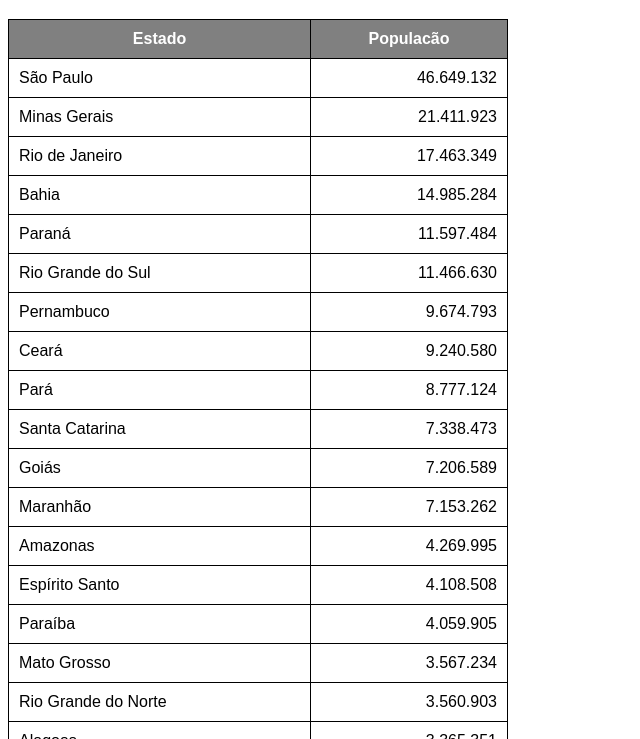
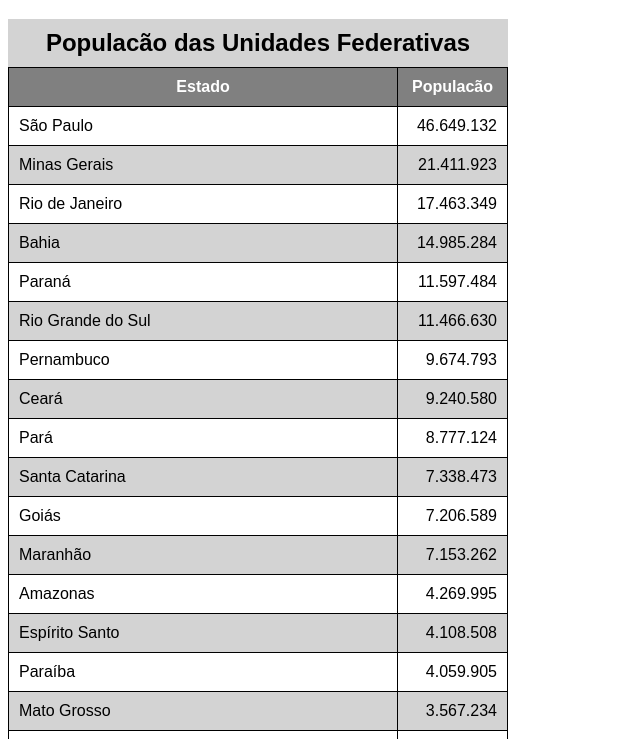
Before and after one commit to Yokobataki/html-css, a plain HTML site: page exercicios/ex023/tabela002.html in a window 1280 px wide. Shown: the part 61-800 px from the top of the page, without its empty margins (0-640 px from the left). Drawn offline with Linux system fonts and the light colour scheme.

Commit message:
caption e efeito zebrado

```diff
--- a/exercicios/ex023/tabela002.html
+++ b/exercicios/ex023/tabela002.html
@@ -21,9 +21,24 @@
             padding: 10px;
         }
 
+        caption {
+            font-size: 1.5em;
+            font-weight: bold;
+            padding: 10px;
+            background-color: lightgray;
+        }
+
         thead, tfoot {
             background-color: gray;
             color: white;
+        }
+
+        tbody tr:nth-child(odd) { /* 2n-1 */
+            background-color: white;
+        }
+
+        tbody tr:nth-child(even) { /* 2n */
+            background-color: lightgray;
         }
 
         td.num {
@@ -35,6 +50,7 @@
     <h1>Uso de Tabelas Grandes</h1>
     <!-- ANATOMIA PARA TABELAS GRANDES
         TABLE
+            CAPTION
             THEAD
                 TR, TD, TH
             TBODY
@@ -43,10 +59,11 @@
                 TR, TD, TH
     -->
     <table>
+        <caption>Populacão das Unidades Federativas</caption>
         <thead>
             <tr>
-                <th>Estado</th>
-                <th>Populacão</th>
+                <th scope="col">Estado</th>
+                <th scope="col" style="width: 50px;">Populacão</th>
             </tr>
         </thead>
         <tbody>
@@ -161,7 +178,7 @@
         </tbody>
         <tfoot>
             <tr>
-                <th>Total de Habitantes</th>
+                <th scope="row">Total de Habitantes</th>
                 <td class="num"><strong>213.317.639</strong></td>
             </tr>
         </tfoot>
```
